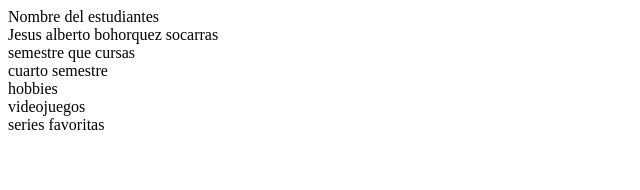
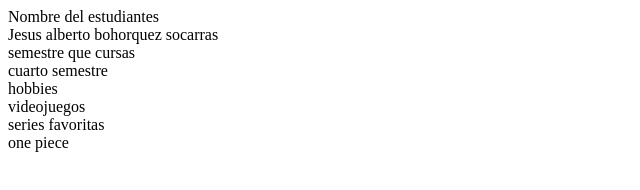
Before and after one commit to Jesusboho/taller_git, a plain HTML site: page index.html in a window 1280 px wide. Shown: the full height of the page, 0-640 px from the left. Drawn offline with Linux system fonts and the light colour scheme.

Commit message:
eight commit

```diff
--- a/index.html
+++ b/index.html
@@ -13,6 +13,7 @@
     <div>hobbies</div>
     <div>videojuegos</div>
     <div>series favoritas</div>
+    <div>one piece</div>
 
 </body>
 </html>
```
